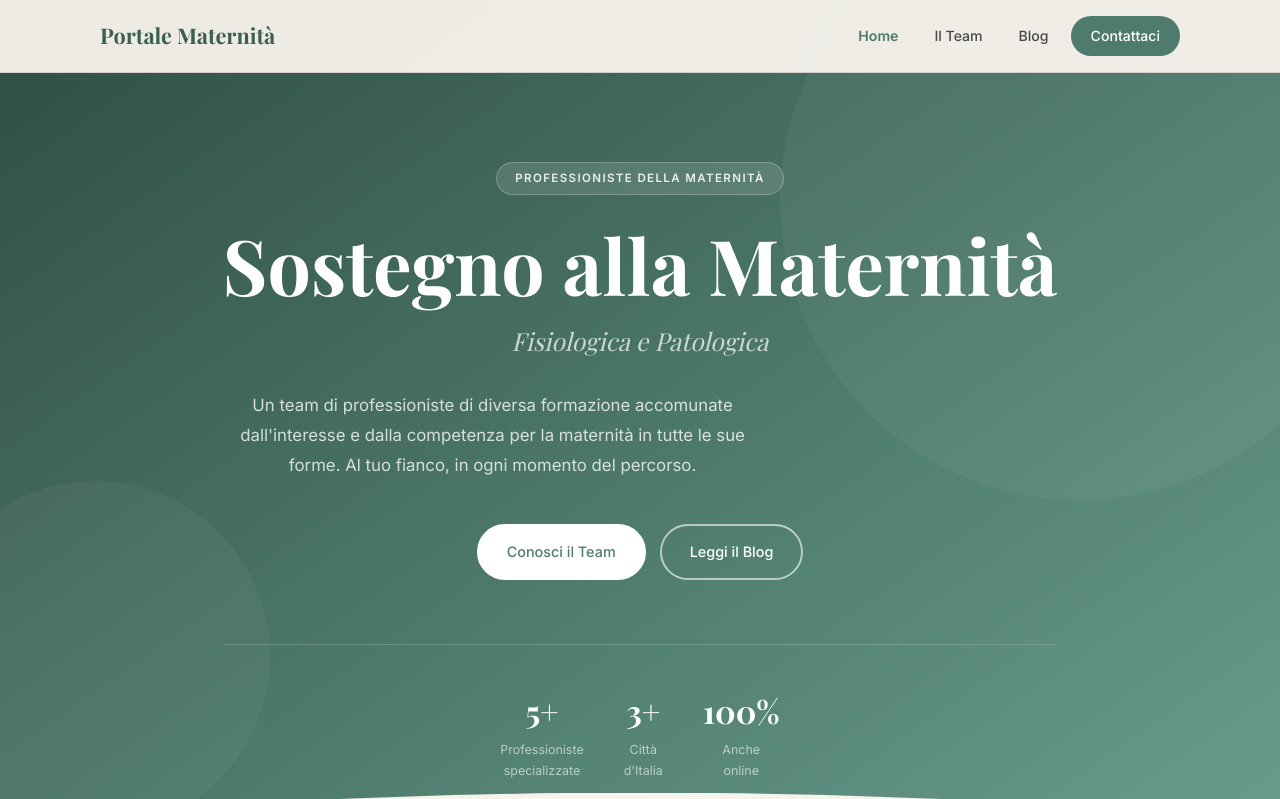
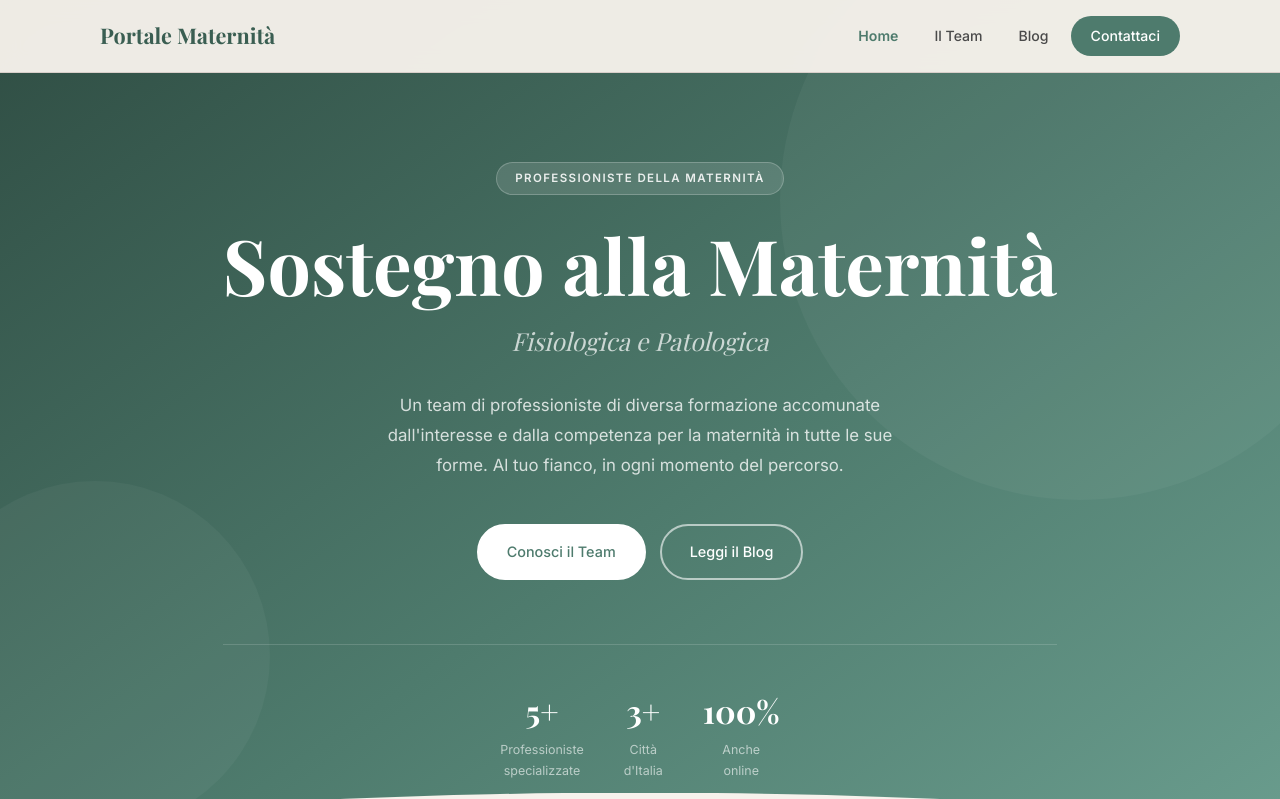
Before and after one commit to MaxDax84/Sostegno-Maternita, a Next.js app: page / in a window 1280 px wide. Shown: the top 799 px of the page. Built offline with nearby package versions, Linux system fonts and the light colour scheme; a web font is replaced by a local one.

Commit message:
fix: centra hero-desc con margin auto

```diff
--- a/styles/globals.css
+++ b/styles/globals.css
@@ -234,7 +234,7 @@ p { line-height: 1.7; }
   font-size: clamp(0.95rem, 1.5vw, 1.05rem);
   color: rgba(255,255,255,0.78);
   max-width: 540px;
-  margin-bottom: 44px;
+  margin: 0 auto 44px;
   line-height: 1.8;
 }
 .hero-actions { display: flex; gap: 14px; flex-wrap: wrap; justify-content: center; }
```
